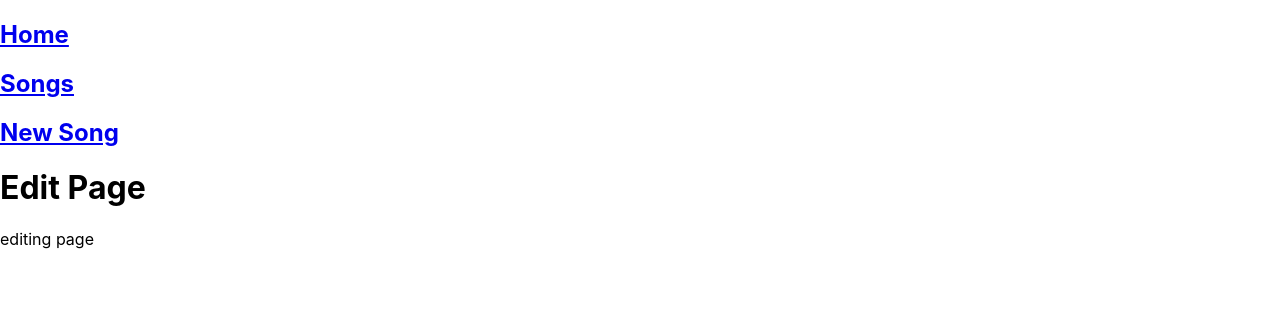
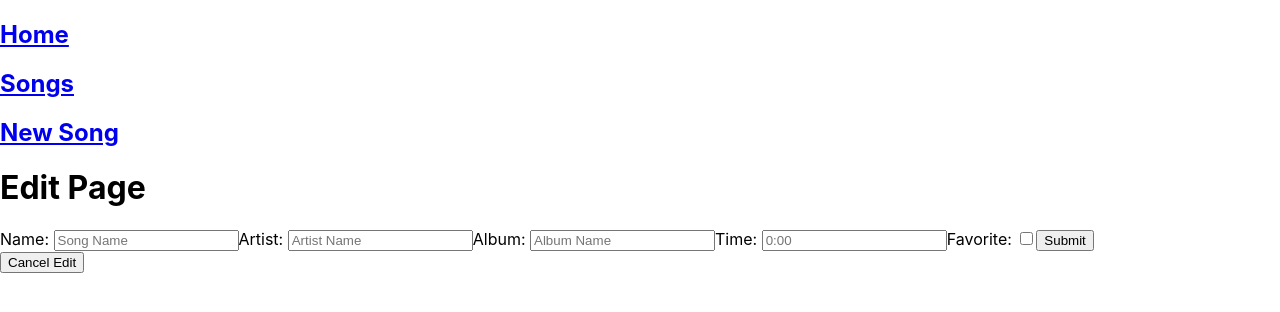
Before and after one commit to bongster91/tuner-front-end, a React (Create React App) app: page /songs/1/edit in a window 1280 px wide. Shown: the top 312 px of the page. Built offline with nearby package versions, Linux system fonts and the light colour scheme; no server answers.

Commit message:
frontend functionality complete

```diff
--- a/src/App.js
+++ b/src/App.js
@@ -1,8 +1,4 @@
 import { BrowserRouter as Router, Switch, Route } from 'react-router-dom';
-import { useState, useEffect } from 'react';
-import { useParams } from 'react-router';
-import axios from 'axios';
-import { apiURL } from './util/apiURL';
 
 import NavBar from './components/NavBar';
 
@@ -13,17 +9,7 @@ import ShowSong from './pages/ShowSong';
 import New from './pages/New';
 import Edit from './pages/Edit';
 
-const API = apiURL();
-
 function App() {
-
-  //let { id } = useParams();
-
-
-  const updateSong = () => {
-
-  };
-
   return (
     <div className="App">
       <Router>
--- a/src/components/EditSong.js
+++ b/src/components/EditSong.js
@@ -1,11 +1,117 @@
+import axios from 'axios';
+import { withRouter, Link } from 'react-router-dom';
+import { useState, useEffect } from 'react';
+import { apiURL } from '../util/apiURL';
 
+const API = apiURL();
 
-function EditSong() {
+function EditSong({ history, match }) {
+    let { id } = match.params;
+
+    const [ song, setSong ] = useState({
+        album: '',
+        artist: '',
+        is_favorite: false,
+        name: '',
+        time: ''
+    });
+
+    const updateSong = (updatedSong) => {
+        axios
+            .put(`${API}/songs/${id}`, updatedSong)
+            .then(
+                () => history.push(`/songs/${id}`),
+                (e) => console.error(e)
+            )
+            .catch(
+                (c) => console.warn('catch', c)
+            )
+    };
+
+    const handleSubmit = (e) => {
+        e.preventDefault();
+        updateSong(song, id)
+    };
+
+    const handleTextChange = (e) => {
+        setSong({ ...song, [e.target.id]: e.target.value });
+    };
+
+    const handleCheckbox = () => {
+        setSong({ ...song, is_favorite: !song.is_favorite });
+    };
+
+    useEffect(() => {
+        axios
+            .get(`${API}/songs/${id}`)
+            .then(
+                (response) => setSong(response.data),
+                (e) => console.error(e)
+            )
+            .catch(
+                (c) => console.warn('catch', c)
+            )
+    }, [id, history])
+
     return (
         <div>
-            editing page
+            <form onSubmit={handleSubmit}>
+                <label htmlFor='name'>Name: </label>
+                <input
+                    id='name'
+                    value={song.name}
+                    type='text'
+                    onChange={handleTextChange}
+                    placeholder='Song Name'
+                    required
+                />
+
+                <label htmlFor='artist'>Artist: </label>
+                <input
+                    id='artist'
+                    value={song.artist}
+                    type='text'
+                    onChange={handleTextChange}
+                    placeholder='Artist Name'
+                    required
+                />
+
+                <label htmlFor='album'>Album: </label>
+                <input
+                    id='album'
+                    value={song.album}
+                    type='text'
+                    onChange={handleTextChange}
+                    placeholder='Album Name'
+                    required
+                />
+
+                <label htmlFor='time'>Time: </label>
+                <input
+                    id='time'
+                    value={song.time}
+                    type='text'
+                    onChange={handleTextChange}
+                    placeholder='0:00'
+                    required
+                />
+
+                <label htmlFor='is_favorite'>Favorite: </label>
+                <input
+                    id='is_favorite'
+                    type='checkbox'
+                    onChange={handleCheckbox}
+                    checked={song.is_favorite}
+                />
+
+                <button type='submit'>Submit</button>
+            </form>
+
+            <Link to={`/songs/${id}`}>
+                <button>Cancel Edit</button>
+            </Link>
         </div>
     );
 };
 
-export default EditSong;
+export default withRouter(EditSong);
--- a/src/components/NewSong.js
+++ b/src/components/NewSong.js
@@ -16,10 +16,10 @@ function NewSong({ history }) {
     });
 
     const addSong = (newSong) => {
-        return axios
+        axios
           .post(`${API}/songs`, newSong)
           .then(
-            () => setSong([...song, newSong]),
+            () => history.push('/songs'),
             (e) => console.error(e)
           )
           .catch(
@@ -27,10 +27,9 @@ function NewSong({ history }) {
           );
     };
 
-    const handleSubmit = async (e) => {
+    const handleSubmit = (e) => {
         e.preventDefault();
-        await addSong(song);
-        history.push('/songs');
+        addSong(song);
     };
 
     const handleTextChange = (e) => {
--- a/src/components/SongDetail.js
+++ b/src/components/SongDetail.js
@@ -1,14 +1,13 @@
 import { useState, useEffect } from 'react';
-import { Link, useParams, useHistory, withRouter } from 'react-router-dom';
+import { Link, withRouter } from 'react-router-dom';
 import { apiURL } from '../util/apiURL';
 import axios from 'axios';
 
 const API = apiURL();
 
-function SongDetail() {
+function SongDetail({ history, match }) {
     const [ song, setSong ] = useState([]);
-    const { id } = useParams();
-    const history = useHistory();
+    const { id } = match.params;
 
     useEffect(() => {
         axios
@@ -23,14 +22,10 @@ function SongDetail() {
             .catch(
                 (c) => console.warn('catch', c)
             );
-    }, [id, history, API]);
+    }, [id, history]);
 
-    const previousPage = () => {
-        return history.goBack()
-    };
-
-    const deleteSong = () => {
-        axios
+    const deleteSong = async () => {
+        await axios
             .delete(`${API}/songs/${id}`)
             .then(
                 () => history.push('/songs'),
@@ -39,10 +34,6 @@ function SongDetail() {
             .catch(
                 (c) => console.error(c)
             );
-    };
-
-    const handleDelete = () => {
-        deleteSong();
     };
 
     return (
@@ -57,11 +48,14 @@ function SongDetail() {
                 </h4>
             </section>
 
-            <button onClick={previousPage}>Back</button>
-            <Link to={`/songs/${id}/edit`} song={song}>
+            <Link to={`/songs`}>
+                <button>Back</button>
+            </Link>
+
+            <Link to={`/songs/${id}/edit`}>
                 <button>Edit</button>
             </Link>
-            <button onClick={handleDelete}>Delete</button>
+            <button onClick={deleteSong}>Delete</button>
         </div>
     );
 };
```
